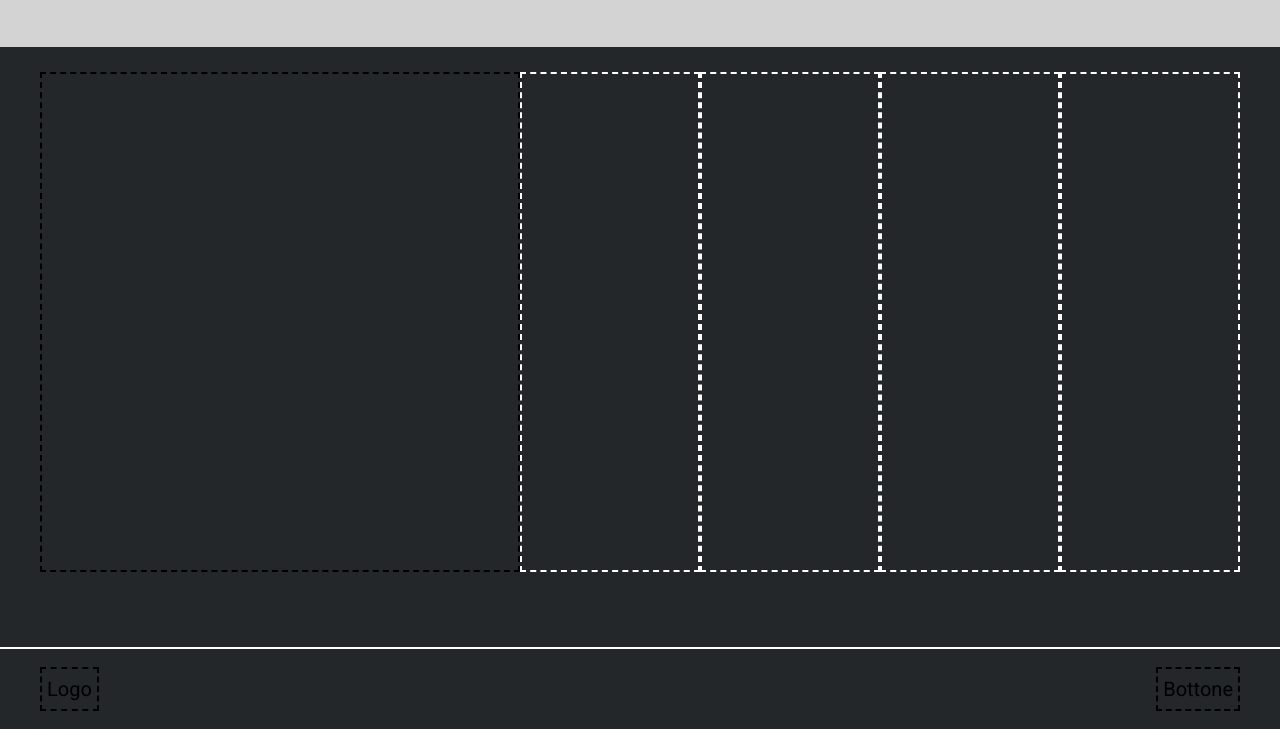
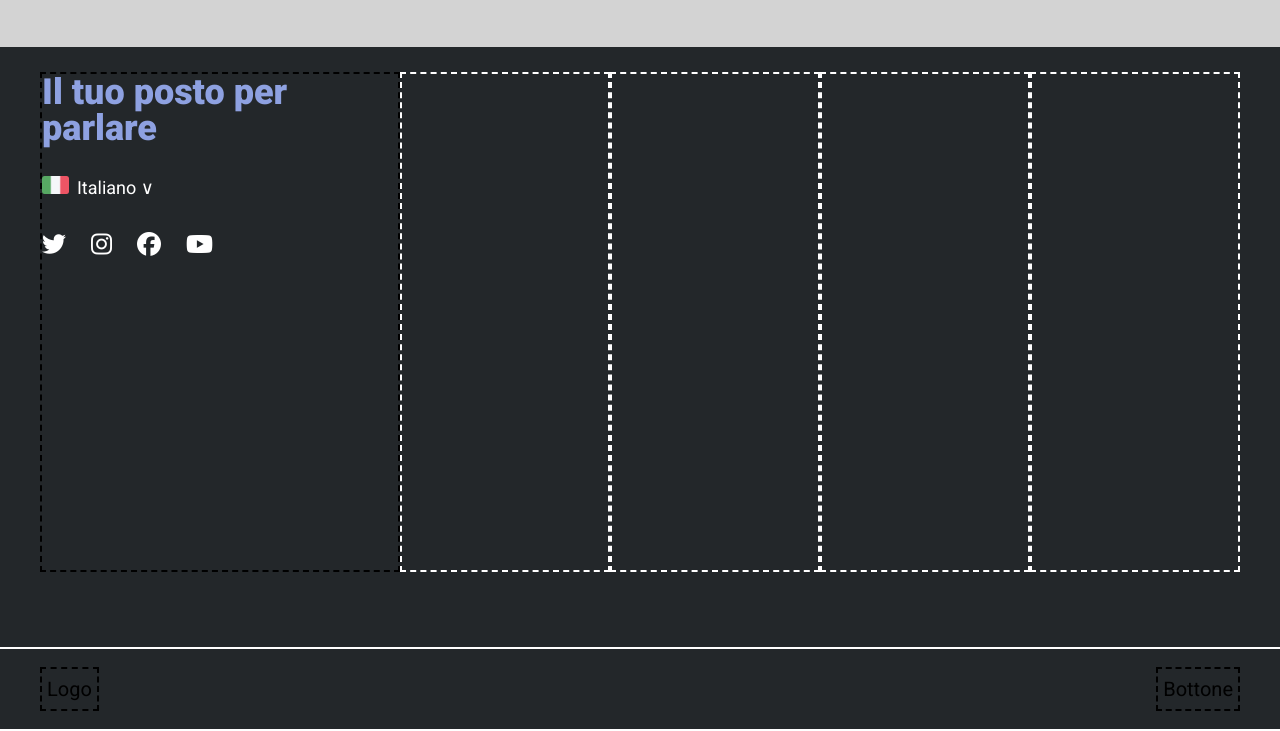
Before and after one commit to EmanueleDinaro/htmlcss-discord, a plain HTML site: page index.html in a window 1280 px wide. Shown: the part 3792-4523 px from the top of the page. Drawn offline with Linux system fonts and the light colour scheme.

Commit message:
feat: add first column of footer top

```diff
--- a/css/style.css
+++ b/css/style.css
@@ -259,12 +259,51 @@ h2{
 }
 
 .big-col-footer{
-    width: 40%;
+    width: 30%;
     border: 2px dashed black;
 }
 
+.big-col-footer h3{
+    font-size: 36px;
+    font-weight: 900;
+    line-height: 1;
+    color: #8EA1E1;
+}
+
+/* select{
+    margin: 20px 0;
+    color: white;
+    font-size: 16px;
+    border: none;
+    border-radius: 4px;
+    background-color: inherit;
+} */
+
+.big-col-footer span{
+    font-size: 18px;
+    color: #fff;
+}
+
+.big-col-footer .ita{
+    margin-top: 30px;
+    height: 18px;
+    width: 30px;
+    background-image: url('../img/ita.png');
+    background-size: contain;
+    background-repeat: no-repeat;
+    display: inline-block;
+}
+
+.icons > *{
+    font-size: 24px;
+    margin-right: 20px;
+    color: white;
+    margin-top: 30px;
+}
+
+
 .small-col-footer{
-    width: 15%;
+    flex-grow: 1;
     border: 2px dashed white;
 }
 
--- a/index.html
+++ b/index.html
@@ -110,7 +110,24 @@
     <footer>
         <div class="footer-top">
             <div class="container">
-                <div class="big-col-footer"></div>
+                <div class="big-col-footer">
+                    <h3>Il tuo posto per parlare</h3>
+                    <div class="ita"></div>
+                    <span>Italiano &or;</span>
+                    <div class="icons">
+                        <i class="fa-brands fa-twitter"></i>
+                        <i class="fa-brands fa-instagram"></i>
+                        <i class="fa-brands fa-facebook"></i>
+                        <i class="fa-brands fa-youtube"></i>
+                    </div>
+                    <!-- <select name="language" id="language">
+
+                        <option value="Italiano">
+                            <img src="img/ita.png" alt="italiano">
+                            <span>Italiano</span>
+                        </option>
+                    </select> -->
+                </div>
                 <div class="small-col-footer"></div>
                 <div class="small-col-footer"></div>
                 <div class="small-col-footer"></div>
```
